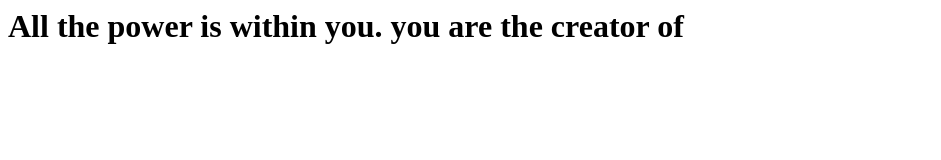
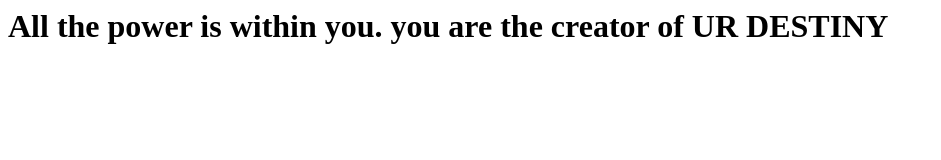
Before and after one commit to Pushkar912/firstGitRepo, a plain HTML site: page index.html in a window 1280 px wide. Shown: the whole page, without its empty margins (0-941 px from the left). Drawn offline with Linux system fonts and the light colour scheme.

Commit message:
updated quote 2

```diff
--- a/index.html
+++ b/index.html
@@ -1,5 +1,5 @@
 <html>
 	<body>
-		<h1>All the power is within you. you are the creator of </h1>
+		<h1>All the power is within you. you are the creator of UR DESTINY</h1>
 	</body>
 </html>
```
Also changed, not shown: 2 other files.
